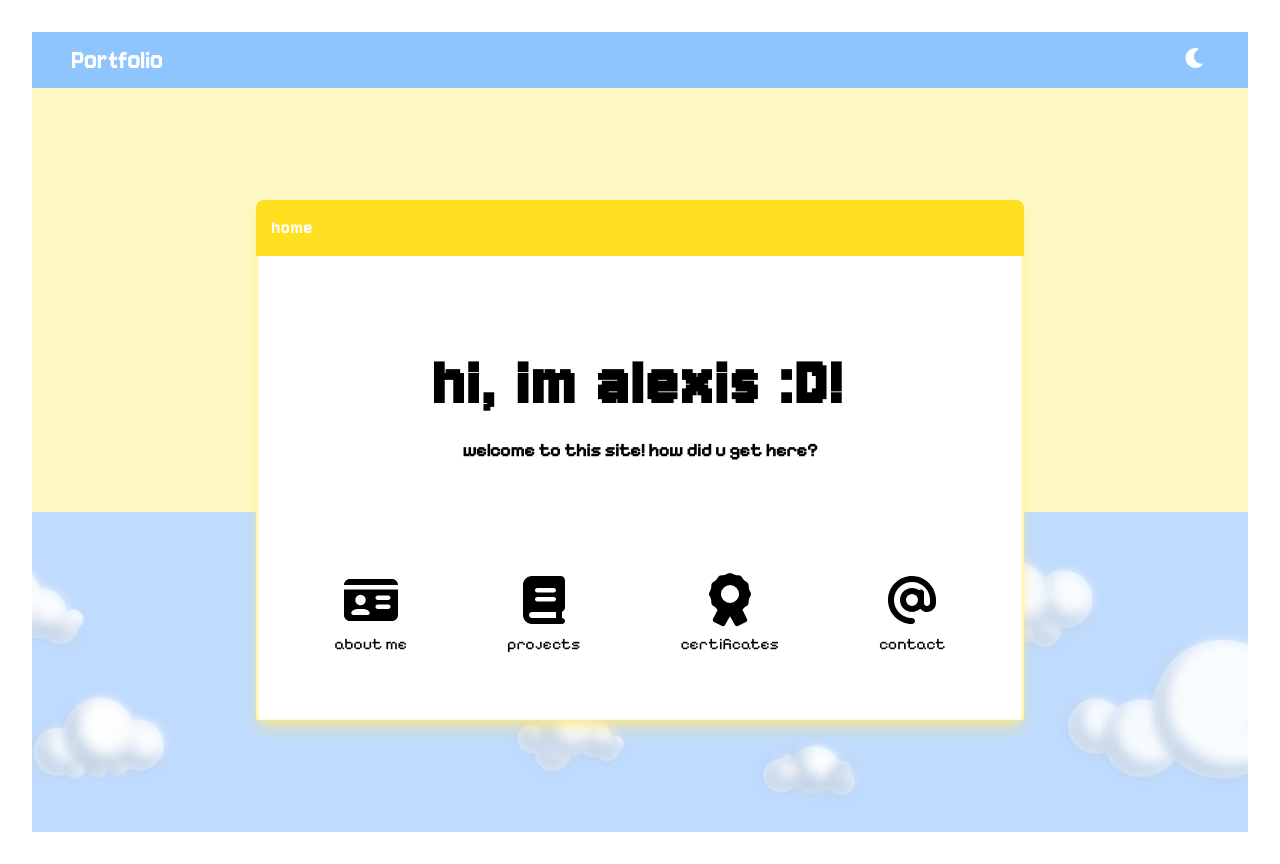
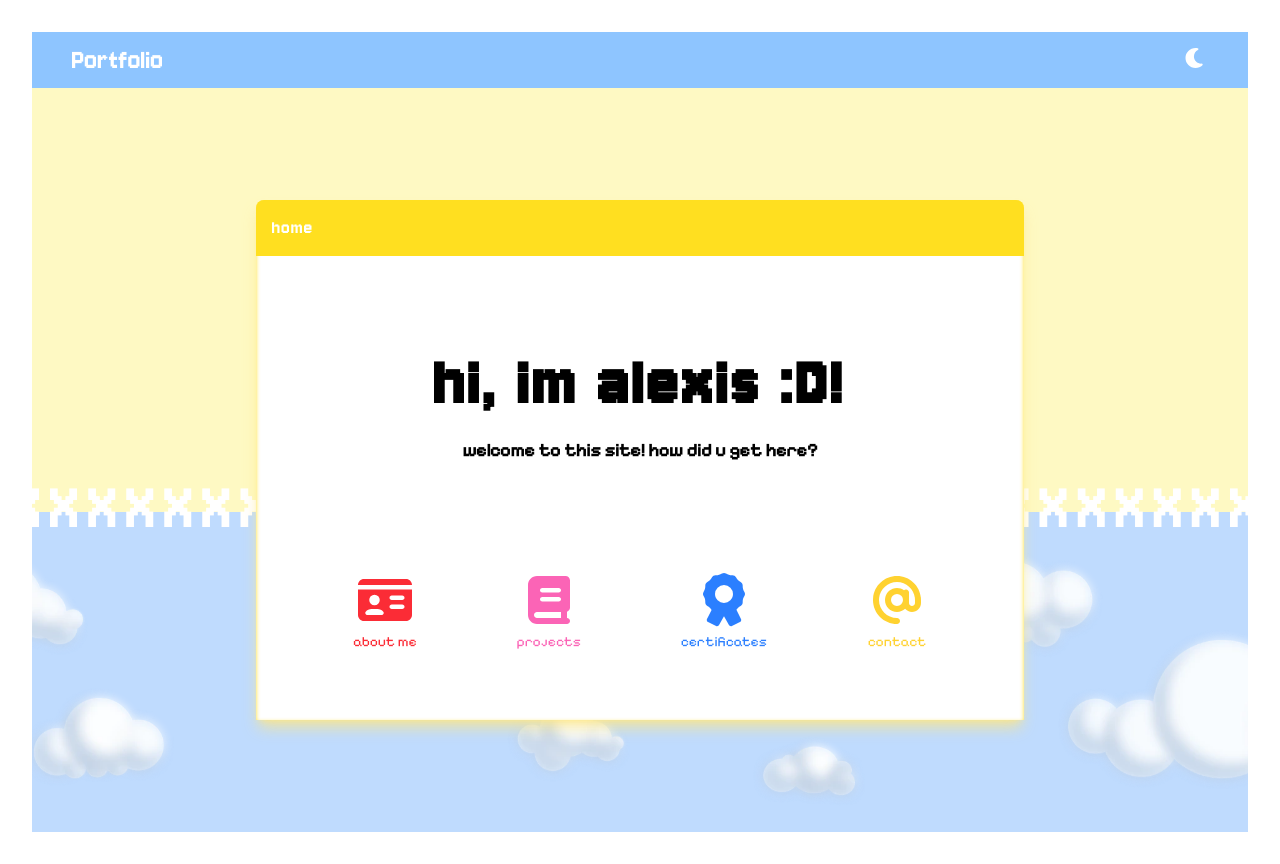
Before and after one commit to Alexis-Roman/portfolio, a React (Vite) app: page / in a window 1280 px wide. Built offline with nearby package versions, Linux system fonts and the light colour scheme.

Commit message:
updated icon colors and screen properties

```diff
--- a/src/components/DraggableScreen.jsx
+++ b/src/components/DraggableScreen.jsx
@@ -1,24 +1,23 @@
 import { Rnd } from "react-rnd";
 
-const DraggableScreen = ({ title, defaultWidth, defaultHeight, onClose, children }) => {
+const DraggableScreen = ({ title, defaultWidth, defaultHeight, defaultX, defaultY, onClose, children, color }) => {
   return (
     <Rnd
       default={{
-        x: 100,
-        y: 100,
+        x: defaultX,
+        y: defaultY,
         width: defaultWidth,
         height: defaultHeight,
       }}
-      minWidth={200}
-      minHeight={150}
+      enableResizing={false}
       bounds="parent"
-      className="bg-white rounded-lg shadow-lg flex flex-col"
+      className="bg-white rounded-lg shadow-lg flex flex-col z-20"
     >
       {/* Header */}
-      <div className="bg-blue-500 text-white px-4 py-2 flex justify-between items-center rounded-t-lg">
+      <div className={`font-jersey text-xl text-white px-4 py-2 flex justify-between items-center rounded-t-lg ${color}`}>
         <span>{title}</span>
-        <button onClick={onClose} className="font-bold text-lg">
-          ✖
+        <button onClick={onClose} className="font-jersey text-xl">
+          X
         </button>
       </div>
 
--- a/src/components/Home/Home.jsx
+++ b/src/components/Home/Home.jsx
@@ -25,6 +25,13 @@ const Home = () => {
     <div className="w-full h-screen bg-[linear-gradient(to_bottom,#FEF9C3_60%,#BFDBFE_40%)] flex flex-col relative overflow-hidden">
 
       <Navbar />
+
+      <div className="absolute top-[55%] left-0 w-full z-[5] flex justify-center pointer-events-none">
+        <span className="font-jersey text-7xl text-white tracking-widest select-none">
+          XXXXXXXXXXXXXXXXXXXXXXXXXXXXXXXXXXXXXXXXXXXXXXXXXXXXXXXXXXXXXXXXX
+        </span>
+      </div>
+
       <div className="flex flex-col w-full"></div>
 
       <main className="flex-1 z-10 flex items-center justify-center">
--- a/src/components/Home/HomeCard/HomeCard.jsx
+++ b/src/components/Home/HomeCard/HomeCard.jsx
@@ -15,10 +15,10 @@ const HomeCard = ({ openScreen }) => {
 
       {/* Links */}
       <div className="font-pixel flex justify-center space-x-25">
-        <HomeLink icon={faIdCard} label="about me" onClick={() => openScreen("About Me")} />
-        <HomeLink icon={faBook} label="projects" onClick={() => openScreen("Project")} />
-        <HomeLink icon={faAward} label="certificates" onClick={() => openScreen("Certificate")} />
-        <HomeLink icon={faAt} label="contact" onClick={() => openScreen("Contact")} />
+        <HomeLink icon={faIdCard} color="text-red-500" label="about me"  onClick={() => openScreen("About Me")} />
+        <HomeLink icon={faBook} color="text-pink-400" label="projects" onClick={() => openScreen("Project")} />
+        <HomeLink icon={faAward} color="text-blue-500" label="certificates" onClick={() => openScreen("Certificate")} />
+        <HomeLink icon={faAt} color="text-amber-300" label="contact" onClick={() => openScreen("Contact")} />
       </div>
     </div>
   );
--- a/src/components/Home/HomeCard/HomeLink.jsx
+++ b/src/components/Home/HomeCard/HomeLink.jsx
@@ -1,13 +1,13 @@
 import { FontAwesomeIcon } from "@fortawesome/react-fontawesome";
 
-const HomeLink = ({ icon, label, onClick }) => {
+const HomeLink = ({ icon, label, onClick, color }) => {
   return (
     <div
       className="flex flex-col items-center justify-center cursor-pointer hover:opacity-80 transition"
       onClick={onClick}
     >
-      <FontAwesomeIcon icon={icon} className="text-5xl pb-2" />
-      <div>{label}</div>
+      <FontAwesomeIcon icon={icon} className={`text-5xl pb-2 ${color}`} />
+      <div className={`text-sm ${color}`}>{label}</div>
     </div>
   );
 };
--- a/src/components/Screen/AboutMeScreen.jsx
+++ b/src/components/Screen/AboutMeScreen.jsx
@@ -3,7 +3,14 @@ import FlippableID from "./FlippableID";
 
 const AboutMeScreen = ({ onClose }) => {
   return (
-    <DraggableScreen title="About Me" defaultWidth={400} defaultHeight={300} onClose={onClose}>
+    <DraggableScreen
+      title="about me"
+      defaultWidth={450}
+      defaultHeight={300}
+      defaultX={60}
+      defaultY={100}
+      onClose={onClose}
+      color="bg-red-500">
       <div className="flex flex-col items-center justify-center h-full space-y-4">
 
         <FlippableID />
--- a/src/components/Screen/CertificateScreen.jsx
+++ b/src/components/Screen/CertificateScreen.jsx
@@ -25,10 +25,13 @@ const certificates = [
 const CertificateScreen = ({ onClose }) => {
   return (
     <DraggableScreen
-      title="Certificates"
+      title="certificates"
       defaultWidth={700}
       defaultHeight={400}
+      defaultX={420}
+      defaultY={80}
       onClose={onClose}
+      color="bg-blue-500"
     >
       <div className="flex flex-row h-full p-4 space-x-4 overflow-x-auto">
         {certificates.map((cert, index) => (
--- a/src/components/Screen/ContactScreen.jsx
+++ b/src/components/Screen/ContactScreen.jsx
@@ -3,10 +3,13 @@ import DraggableScreen from "../DraggableScreen";
 const ContactScreen = ({ onClose }) => {
   return (
     <DraggableScreen
-      title="Contact"
-      defaultWidth={500}
+      title="contact"
+      defaultWidth={400}
       defaultHeight={250}
+      defaultX={550}
+      defaultY={455}
       onClose={onClose}
+      color="bg-amber-300"
     >
       <div className="flex h-full items-center justify-center p-4">
         {/* Business card */}
--- a/src/components/Screen/ProjectScreen.jsx
+++ b/src/components/Screen/ProjectScreen.jsx
@@ -7,10 +7,14 @@ const ProjectScreen = ({ onClose }) => {
 
   return (
     <DraggableScreen
-      title="Projects"
-      defaultWidth={600}
-      defaultHeight={400}
+      title="projects"
+      defaultWidth={500}
+      defaultHeight={350}
+      defaultX={1000}
+      defaultY={100}
       onClose={onClose}
+      color="bg-pink-400"
+
     >
       <div className="flex flex-col h-full p-4 justify-center p-5">
 
```
